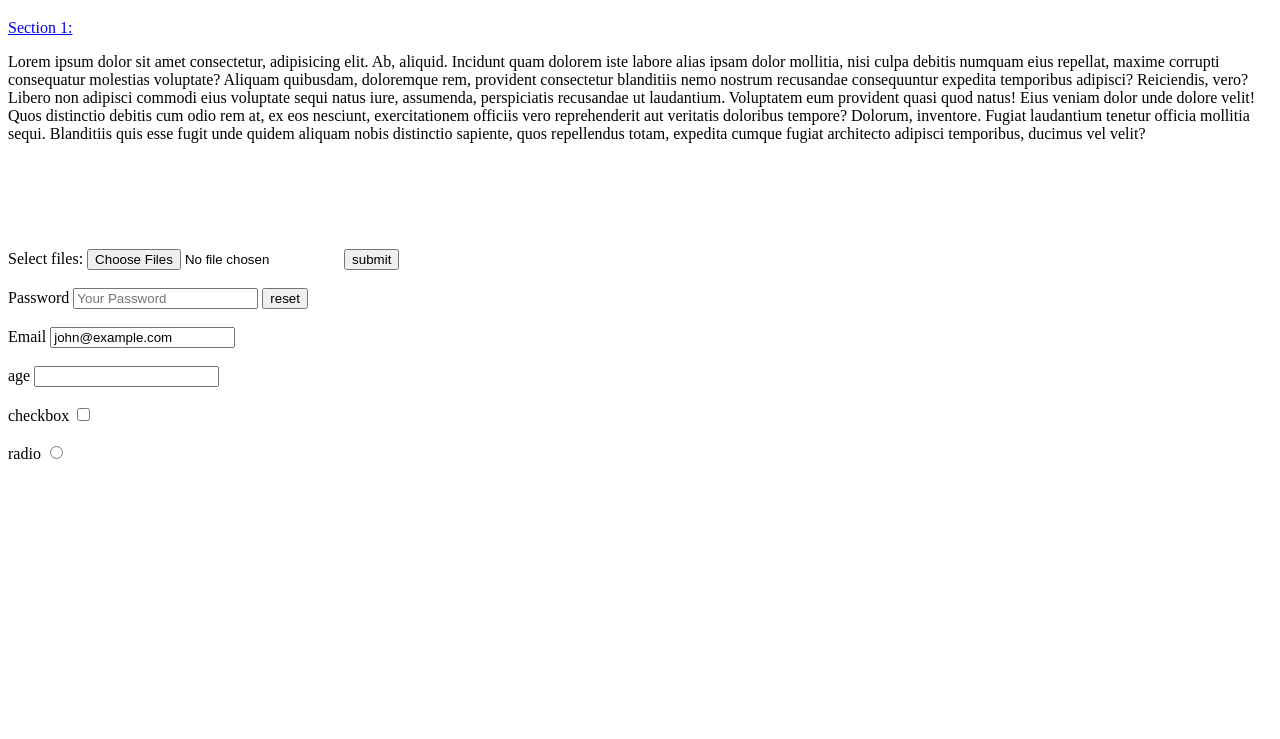
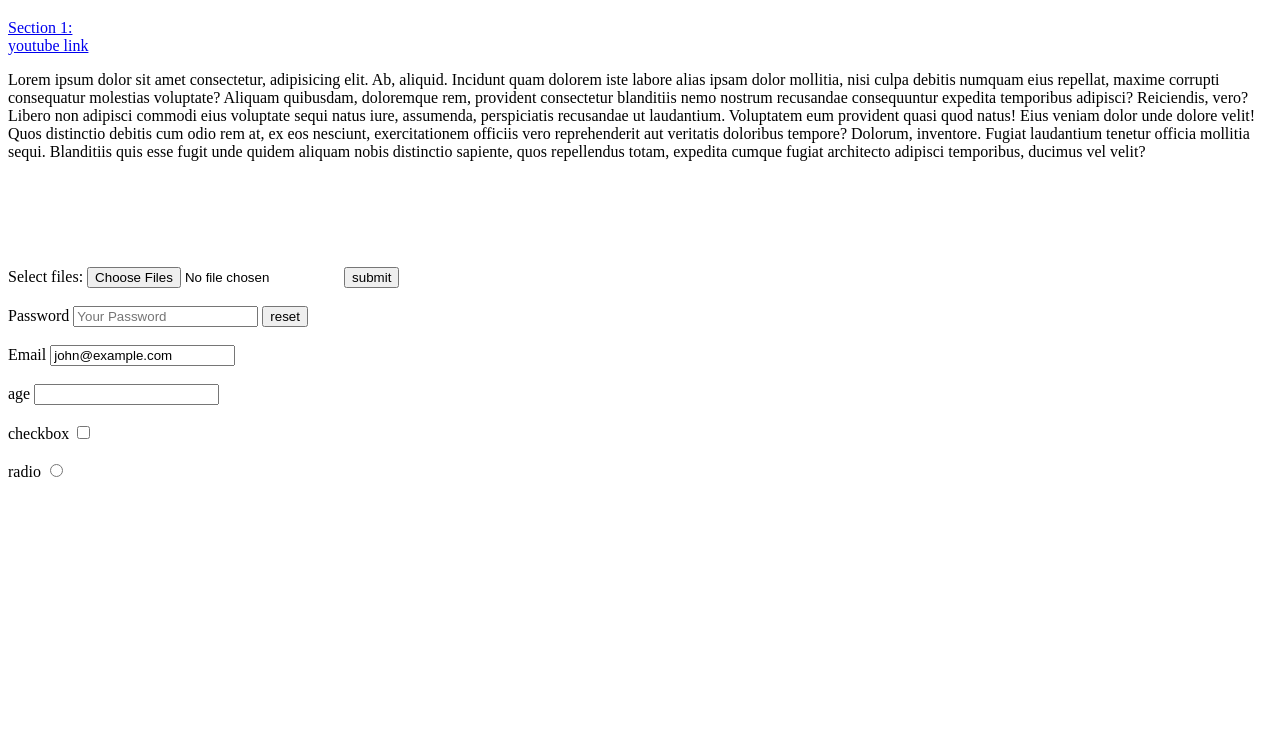
Before and after one commit to DataKvinikadze/practice, a plain HTML site: page index.html in a window 1280 px wide. Shown: the part 61-800 px from the top of the page. Drawn offline with Linux system fonts and the light colour scheme.

Commit message:
Update index.html

```diff
--- a/index.html
+++ b/index.html
@@ -16,6 +16,8 @@
 
   <main>
   <a href="./about.html"></a>
+
+    <a href="youtube.com"> youtube link <a/>
 
 
   <p> Lorem ipsum dolor sit amet consectetur, adipisicing elit. Ab, aliquid. Incidunt quam dolorem iste labore alias ipsam dolor mollitia, nisi culpa debitis numquam eius repellat, maxime corrupti consequatur molestias voluptate?
```
